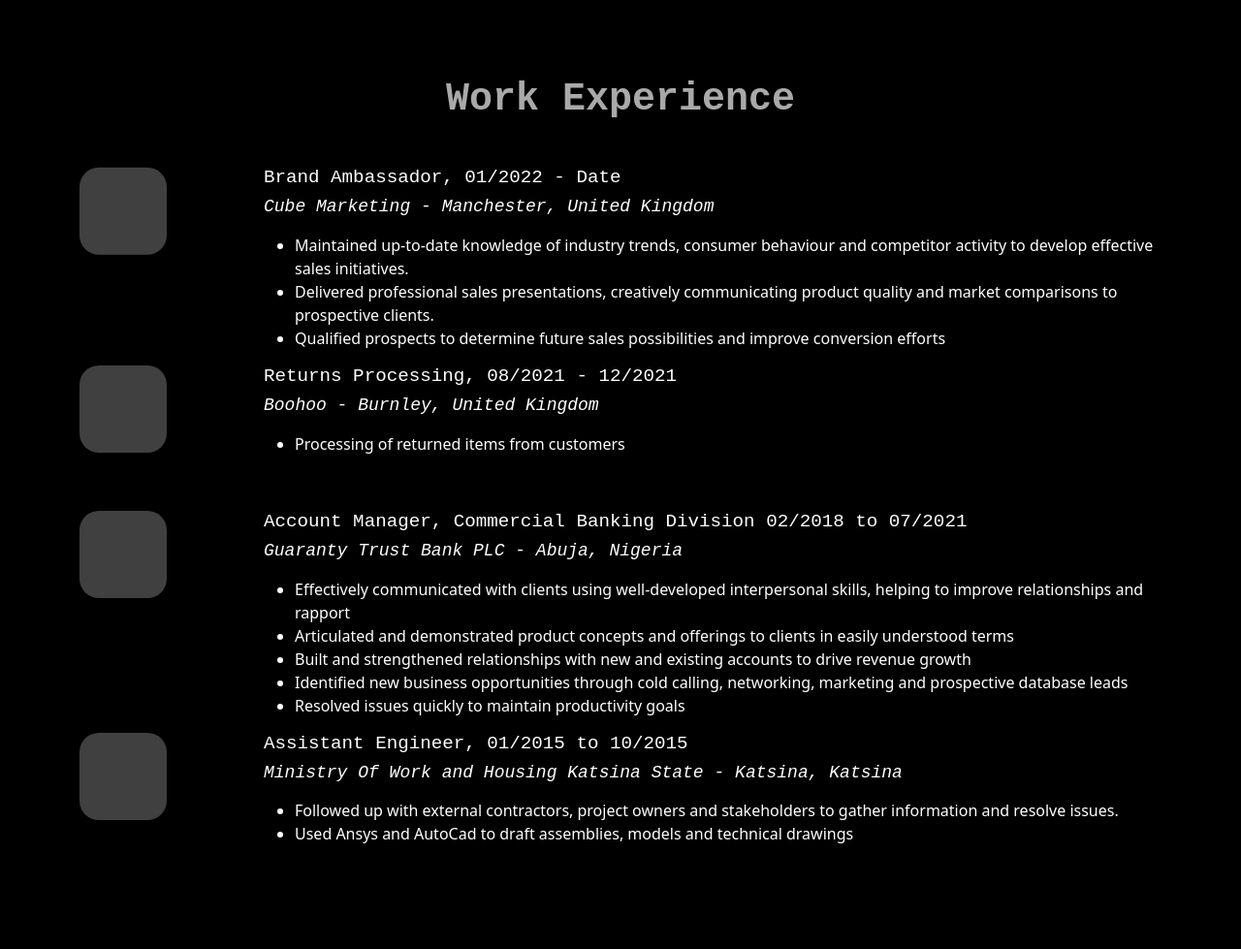
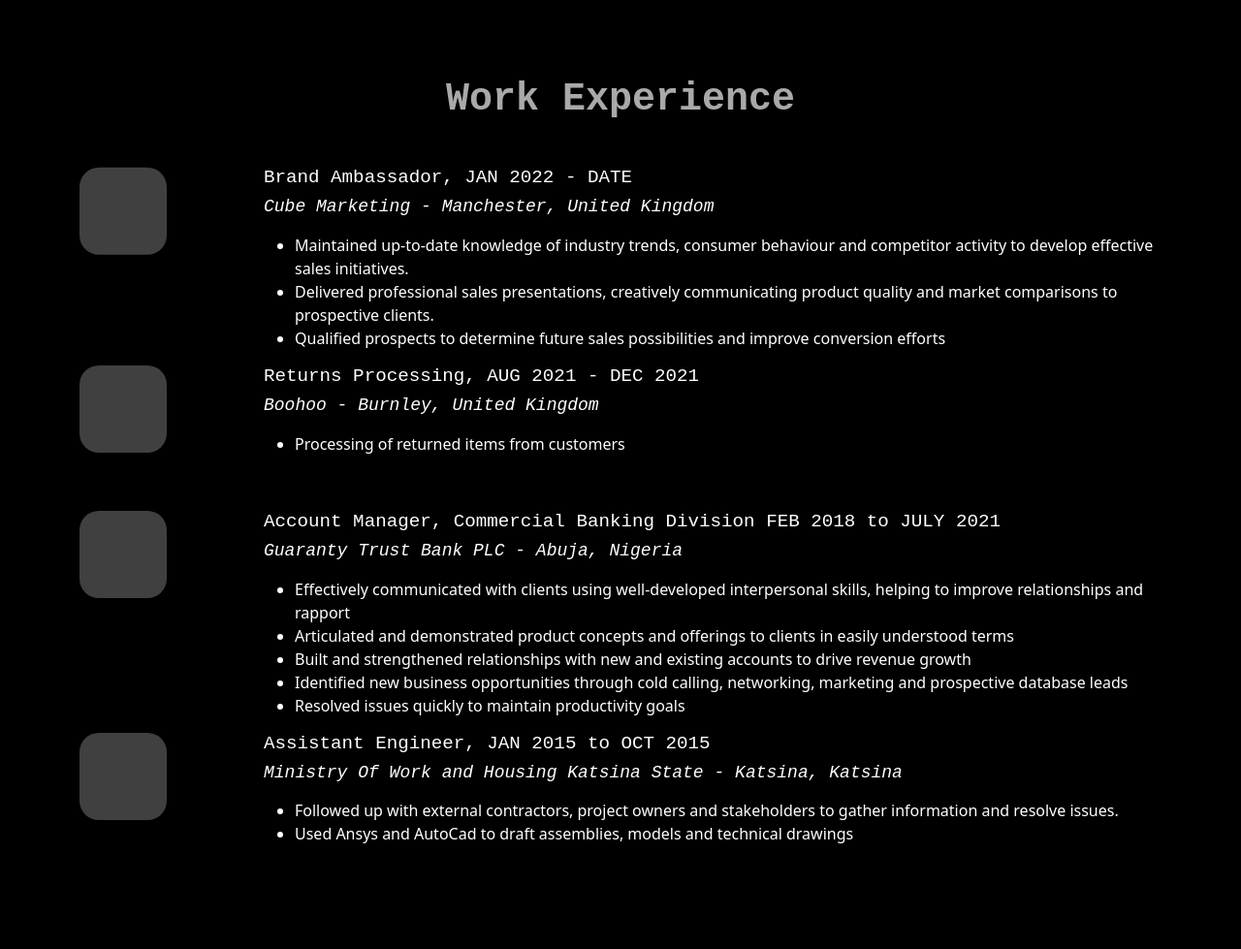
Before and after one commit to zeek-mansur/mysite, a plain HTML site: page index.html in a window 1280 px wide. Shown: the part 1197-2176 px from the top of the page at 97% size. Drawn offline with nearby package versions, Linux system fonts and the light colour scheme.

Commit message:
work experience updated

```diff
--- a/index.html
+++ b/index.html
@@ -81,7 +81,7 @@
                         </svg>
                     </div>
                     <div class="col-md-10">
-                        <h2 class="h2-heading h2-padding">Brand Ambassador, 01/2022 - Date</h2>
+                        <h2 class="h2-heading h2-padding">Brand Ambassador, JAN 2022 - DATE</h2>
                         <h3 class="h3-heading"><em>Cube Marketing - Manchester, United Kingdom</em></h3>
                         <p>
                             <ul>
@@ -97,7 +97,7 @@
                         </svg>
                     </div>
                     <div class="col-md-10">
-                        <h2 class="h2-heading">Returns Processing, 08/2021 - 12/2021</h2>
+                        <h2 class="h2-heading">Returns Processing, AUG 2021 - DEC 2021</h2>
                         <h3 class="h3-heading"><em>Boohoo - Burnley, United Kingdom</em></h3>
                         <p>
                             <ul>
@@ -110,7 +110,7 @@
                             <rect x="0" y="0" rx = "20" ry= "20" width="90px" height="90px" fill="grey" />
                         </svg> </div>
                     <div class="col-md-10">
-                        <h2 class="h2-heading"> Account Manager, Commercial Banking Division 02/2018 to 07/2021</h2>
+                        <h2 class="h2-heading"> Account Manager, Commercial Banking Division FEB 2018 to JULY 2021</h2>
                         <h3 class="h3-heading"><em>Guaranty Trust Bank PLC - Abuja, Nigeria</em></h3>
                         <p>
                             <ul>
@@ -126,7 +126,7 @@
                         <rect x="0" y="0" rx = "20" ry= "20" width="90px" height="90px" fill="grey"/>
                         </svg>
                     </div>
-                    <div class="col-md-10"><h2 class="h2-heading">Assistant Engineer, 01/2015 to 10/2015</h2>
+                    <div class="col-md-10"><h2 class="h2-heading">Assistant Engineer, JAN 2015 to OCT 2015</h2>
                         <h3 class="h3-heading"><em>Ministry Of Work and Housing Katsina State - Katsina, Katsina</em></h3>
                         <p>
                             <ul>
```
